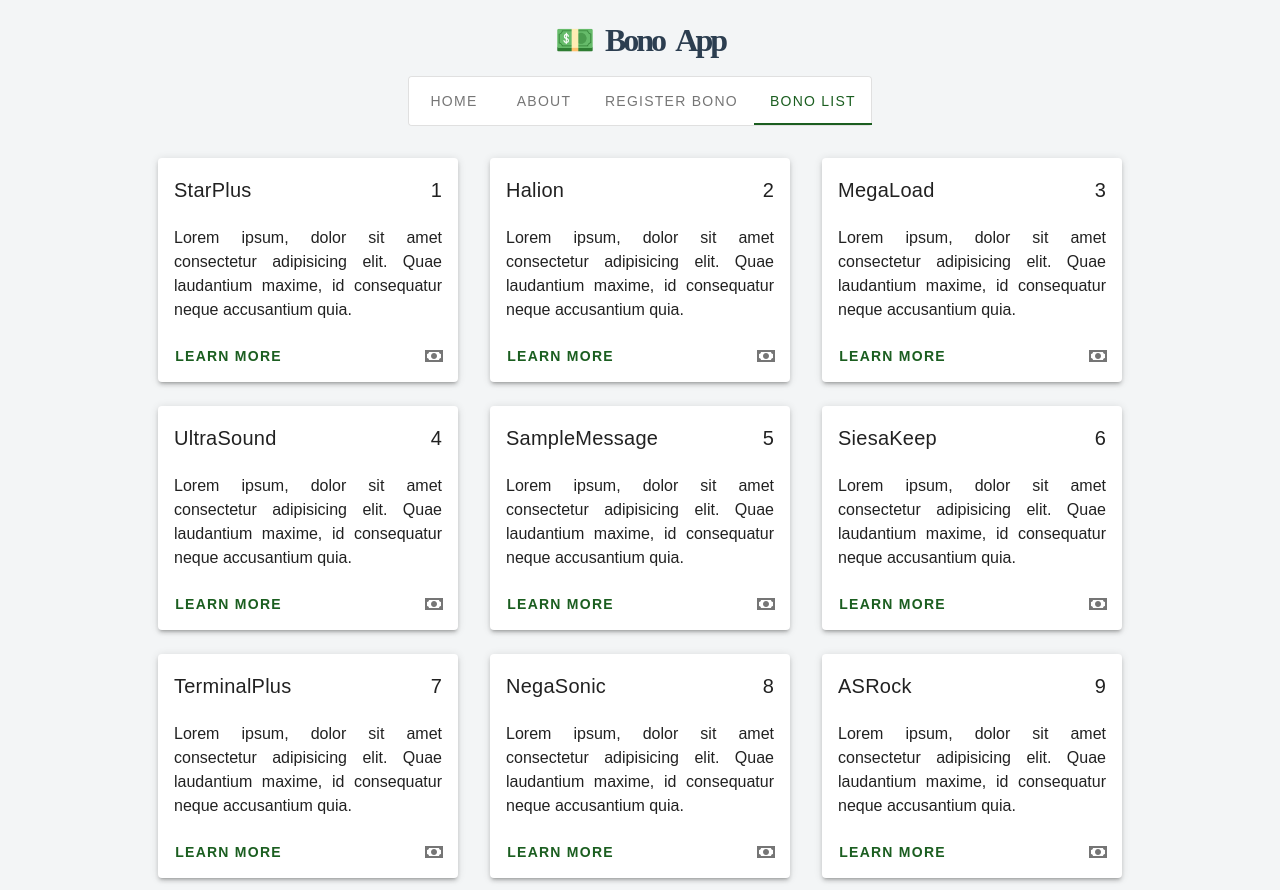
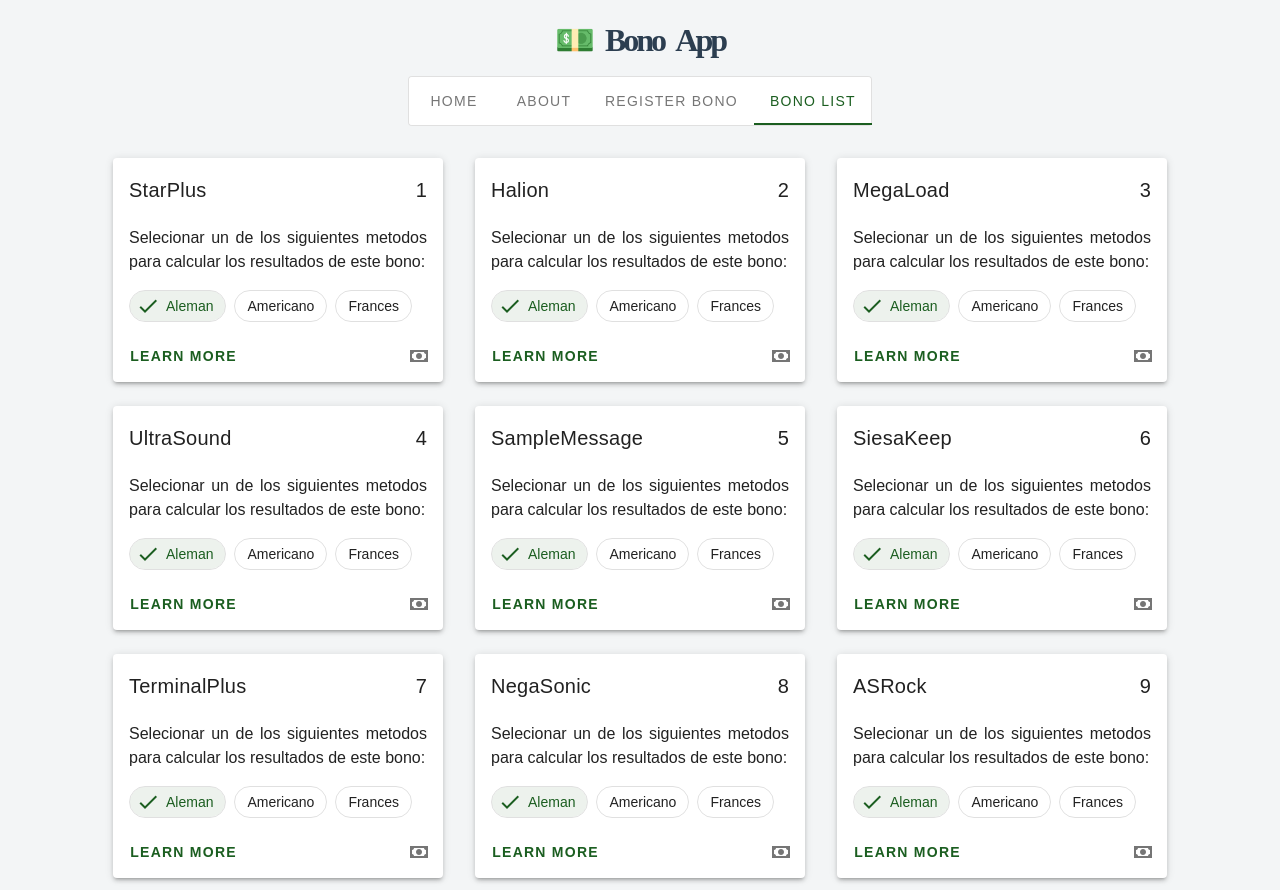
Before and after one commit to Bono-App/BonoApp-frontend, a Vue app: page /bondlist in a window 1280 px wide. Built offline with nearby package versions, Linux system fonts and the light colour scheme.

Commit message:
feat: added chips methods

```diff
--- a/src/views/BondListView.vue
+++ b/src/views/BondListView.vue
@@ -42,14 +42,21 @@
       <template v-for="bono in fakebonoslist">
         <div :key="bono.id">
           <v-hover v-slot="{ hover }">
-            <v-card :class="{ 'on-hover': hover }" :elevation="hover ? 20 : 3" width="300" class="transition-swing my-3 mx-4">
+            <v-card :class="{ 'on-hover': hover }" :elevation="hover ? 20 : 3" width="330" class="transition-swing my-3 mx-4">
               <v-card-title>
                 {{bono.name}}
                 <v-spacer></v-spacer>
                 {{bono.id}}
               </v-card-title>
               <div class="font-weight-medium px-4 pt-1 pb-2 text-justify">
-                Lorem ipsum, dolor sit amet consectetur adipisicing elit. Quae laudantium maxime, id consequatur neque accusantium quia.
+                Selecionar un de los siguientes metodos para calcular los resultados de este bono:
+              </div>
+              <div>
+                <v-chip-group v-model="amenities" mandatory class="py-0 px-4" active-class="green--text text--darken-4">
+                  <v-chip filter outlined>Aleman</v-chip>
+                  <v-chip filter outlined>Americano</v-chip>
+                  <v-chip filter outlined>Frances</v-chip>
+                </v-chip-group>
               </div>
               <v-card-actions>
                 <v-btn depressed text color="green darken-4" class="font-weight-bold px-2" @click.stop="openDialog(bono)">Learn More</v-btn>
```
